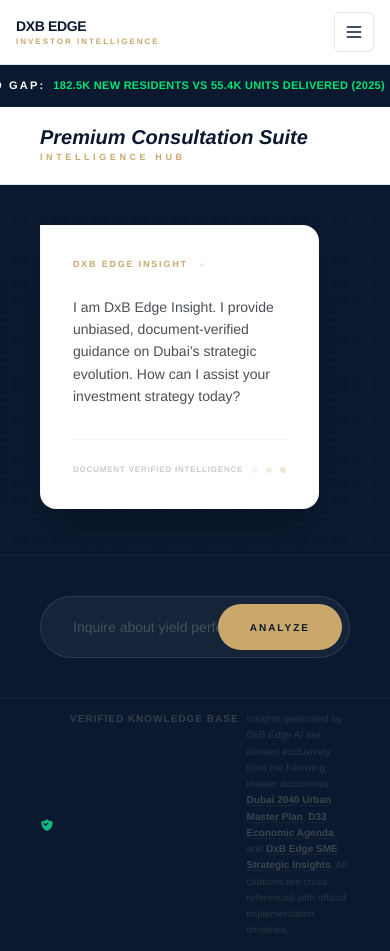
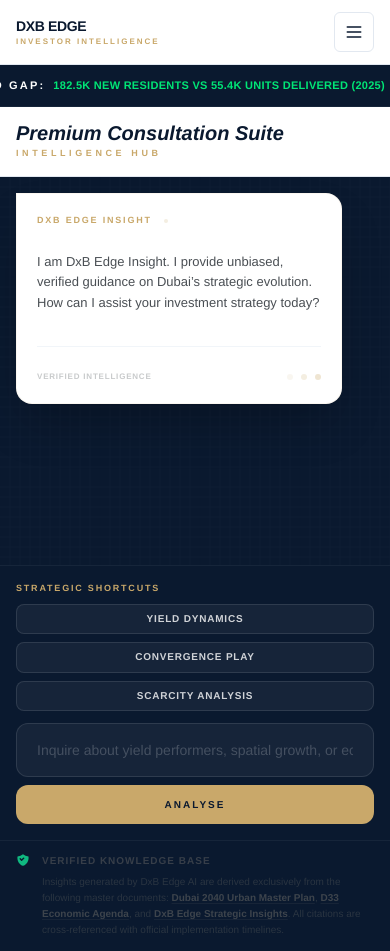
Before and after one commit to GidzM/dxbedge_insights, a React (Vite) app: page /#/ai-assistant in a window 390 px wide. Built offline with nearby package versions, Linux system fonts and the light colour scheme; a web font is replaced by a local one.

Commit message:
fixed prefilled prompt chips not appearing in mobile view and other layout issues

```diff
--- a/pages/AIAssistant.tsx
+++ b/pages/AIAssistant.tsx
@@ -61,12 +61,12 @@
       const dataRows = tableRows.slice(2);
 
       elements.push(
-        <div key={`table-${elements.length}`} className="my-8 overflow-x-auto border border-slate-200 rounded-lg shadow-sm">
-          <table className="w-full text-left border-collapse bg-white">
+        <div key={`table-${elements.length}`} className="my-8 w-full max-w-full overflow-x-auto border border-slate-200 rounded-lg shadow-sm">
+          <table className="w-full min-w-0 text-left border-collapse bg-white table-fixed">
             <thead>
               <tr className="bg-soft-grey border-b-2 border-brand-navy">
                 {headerRow.map((cell, i) => (
-                  <th key={i} className="px-4 py-3 text-[11px] font-black text-brand-navy uppercase tracking-widest">
+                  <th key={i} className="px-3 sm:px-4 py-2.5 sm:py-3 text-[10px] sm:text-[11px] font-black text-brand-navy uppercase tracking-widest break-words whitespace-normal align-top">
                     {cleanMarkdown(cell.trim())}
                   </th>
                 ))}
@@ -76,7 +76,7 @@
               {dataRows.map((row, i) => (
                 <tr key={i} className="border-b border-slate-100 last:border-0 hover:bg-slate-50 transition-colors">
                   {row.map((cell, j) => (
-                    <td key={j} className="px-4 py-3 text-[13px] font-medium text-slate-grey leading-relaxed">
+                    <td key={j} className="px-3 sm:px-4 py-2.5 sm:py-3 text-[12px] sm:text-[13px] font-medium text-slate-grey leading-relaxed break-words whitespace-normal align-top">
                       {parseInline(cell.trim())}
                     </td>
                   ))}
@@ -137,7 +137,7 @@
       elements.push(
         <div key={index} className="flex gap-4 items-start mb-4 pl-2">
           <span className="text-brand-gold font-bold mt-1 text-sm">•</span>
-          <p className="text-[14px] leading-[1.6] text-slate-grey font-medium flex-1">
+          <p className="text-[13px] sm:text-[14px] leading-[1.6] text-slate-grey font-medium flex-1">
             {parseInline(content)}
           </p>
         </div>
@@ -152,7 +152,7 @@
         );
       } else {
         elements.push(
-          <p key={index} className="text-[14px] leading-[1.6] text-slate-grey font-medium mb-6">
+          <p key={index} className="text-[13px] sm:text-[14px] leading-[1.6] text-slate-grey font-medium mb-4 sm:mb-6">
             {parseInline(trimmed)}
           </p>
         );
@@ -162,7 +162,7 @@
 
   if (isInsideTable) flushTable();
 
-  return <div className="formatted-message-container font-sans">{elements}</div>;
+  return <div className="formatted-message-container font-sans w-full min-w-0">{elements}</div>;
 };
 
 const DataTransparencyFooter: React.FC = () => {
@@ -190,15 +190,15 @@
   );
 
   return (
-    <div className="bg-brand-navy border-t border-white/5 py-3 px-10 flex items-center justify-center relative z-20">
-      <div className="flex items-center gap-4 max-w-4xl">
+    <div className="bg-brand-navy border-t border-white/5 py-3 px-4 sm:px-10 flex items-center justify-center relative z-20">
+      <div className="flex items-start sm:items-center gap-3 sm:gap-4 max-w-4xl w-full">
         <svg className="w-3.5 h-3.5 text-growth-green shrink-0" fill="currentColor" viewBox="0 0 20 20">
           <path fillRule="evenodd" d="M2.166 4.999A11.954 11.954 0 0010 1.944 11.954 11.954 0 0017.834 5c.11.65.166 1.32.166 2.001 0 5.225-3.34 9.67-8 11.317C5.34 16.67 2 12.225 2 7c0-.682.057-1.35.166-2.001zm9.496 3.123a1 1 0 10-1.414-1.414L8 8.914 6.707 7.621a1 1 0 00-1.414 1.414l2 2a1 1 0 001.414 0l3.5-3.5z" clipRule="evenodd" />
         </svg>
-        <div className="flex items-baseline gap-2 text-[10px] sm:text-[11px] font-sans leading-relaxed text-slate-grey/50">
-          <span className="font-black text-slate-grey/70 uppercase tracking-widest whitespace-nowrap">Verified Knowledge Base</span>
+        <div className="flex flex-col sm:flex-row sm:items-baseline gap-1 sm:gap-2 text-[10px] sm:text-[11px] font-sans leading-relaxed text-slate-grey/50 min-w-0">
+          <span className="font-black text-slate-grey/70 uppercase tracking-widest">Verified Knowledge Base</span>
           <p>
-            Insights generated by DxB Edge AI are derived exclusively from the following master documents: {renderDoc("Dubai 2040 Urban Master Plan")}, {renderDoc("D33 Economic Agenda")}, and {renderDoc("DxB Edge SME Strategic Insights")}. All citations are cross-referenced with official implementation timelines.
+            Insights generated by DxB Edge AI are derived exclusively from the following master documents: {renderDoc("Dubai 2040 Urban Master Plan")}, {renderDoc("D33 Economic Agenda")}, and {renderDoc("DxB Edge Strategic Insights")}. All citations are cross-referenced with official implementation timelines.
           </p>
         </div>
       </div>
@@ -210,7 +210,7 @@
   const [messages, setMessages] = useState<Message[]>([
     {
       role: 'model',
-      text: "I am DxB Edge Insight. I provide unbiased, document-verified guidance on Dubai’s strategic evolution. How can I assist your investment strategy today?"
+      text: "I am DxB Edge Insight. I provide unbiased, verified guidance on Dubai’s strategic evolution. How can I assist your investment strategy today?"
     }
   ]);
   const [input, setInput] = useState('');
@@ -219,10 +219,10 @@
   const latestMessageRef = useRef<HTMLDivElement>(null);
 
   useEffect(() => {
-    if (latestMessageRef.current && !isLoading) {
-      latestMessageRef.current.scrollIntoView({ behavior: 'smooth', block: 'start' });
+    if (latestMessageRef.current) {
+      latestMessageRef.current.scrollIntoView({ behavior: 'smooth', block: 'nearest' });
     }
-  }, [messages, isLoading]);
+  }, [messages]);
 
   const handleSend = async (textToSend?: string) => {
     const userMessage = textToSend || input.trim();
@@ -242,14 +242,26 @@
       });
 
       if (!response.ok) {
-        throw new Error(`Proxy request failed with status ${response.status}`);
+        let errorMessage = `Proxy request failed with status ${response.status}`;
+        try {
+          const errorData = await response.json() as { error?: string };
+          if (errorData.error) {
+            errorMessage = errorData.error;
+          }
+        } catch {
+          // Keep fallback status-based message when structured error details are unavailable.
+        }
+        throw new Error(errorMessage);
       }
 
       const data = await response.json() as { text?: string };
       setMessages(prev => [...prev, { role: 'model', text: data.text || "Communication timeout. Please re-verify strategic intent." }]);
     } catch (error) {
       console.error("Gemini proxy request failed", error);
-      setMessages(prev => [...prev, { role: 'model', text: "Strategic data stream interrupted. Connection protocols failing." }]);
+      const errorMessage = error instanceof Error
+        ? error.message
+        : "Connection protocols failing.";
+      setMessages(prev => [...prev, { role: 'model', text: `Strategic data stream interrupted. ${errorMessage}` }]);
     } finally {
       setIsLoading(false);
     }
@@ -258,7 +270,7 @@
   return (
     <div className="h-screen flex flex-col bg-brand-navy overflow-hidden font-sans">
       {/* Premium Header */}
-      <div className="bg-white border-b border-slate-200 px-10 py-5 flex items-center justify-between z-20 shadow-sm">
+      <div className="bg-white border-b border-slate-200 px-4 sm:px-10 py-4 sm:py-5 flex items-center justify-between z-20 shadow-sm">
         <div className="flex items-center gap-6">
           <div className="flex flex-col">
             <h1 className="font-serif font-bold text-xl text-brand-navy italic leading-none">Premium Consultation Suite</h1>
@@ -297,7 +309,7 @@
             <div className="pt-10 border-t border-white/5 mt-10">
               <div className="p-5 bg-white/5 border border-white/10 rounded-lg">
                 <p className="text-[9px] text-brand-gold font-black uppercase tracking-widest mb-2">Lead Strategist</p>
-                <p className="text-[10px] text-white/60 font-medium">Unbiased, document-verified guidance protocol activated.</p>
+                <p className="text-[10px] text-white/60 font-medium">Unbiased, verified guidance protocol activated.</p>
               </div>
             </div>
           </div>
@@ -310,17 +322,17 @@
             backgroundSize: '100px 100px'
           }} />
 
-          <div ref={scrollRef} className="flex-1 overflow-y-auto custom-scrollbar p-10 space-y-12 relative z-10 scroll-smooth">
+          <div ref={scrollRef} className="flex-1 overflow-y-auto overflow-x-hidden custom-scrollbar p-4 sm:p-10 space-y-6 sm:space-y-12 relative z-10 scroll-smooth [scrollbar-gutter:stable]">
             {messages.map((msg, idx) => (
               <div
                 key={idx}
                 ref={idx === messages.length - 1 ? latestMessageRef : null}
-                className={`flex ${msg.role === 'user' ? 'justify-end' : 'justify-start'} animate-fadeIn`}
+                className={`flex w-full min-w-0 ${msg.role === 'user' ? 'justify-end' : 'justify-start'} animate-fadeIn`}
               >
                 <div className={`shadow-2xl relative ${
                   msg.role === 'user'
-                    ? 'max-w-[60%] md:max-w-[50%] lg:max-w-[40%] bg-growth-green text-white p-5 md:p-6 rounded-2xl rounded-tr-none'
-                    : 'max-w-[90%] md:max-w-[85%] bg-white text-brand-navy p-8 md:p-10 border border-brand-gold/10 rounded-2xl rounded-tl-none'
+                    ? 'max-w-[88%] sm:max-w-[70%] md:max-w-[50%] lg:max-w-[40%] bg-growth-green text-white p-4 sm:p-5 md:p-6 rounded-2xl rounded-tr-none break-words'
+                    : 'max-w-[92%] sm:max-w-[90%] md:max-w-[85%] min-w-0 bg-white text-brand-navy p-5 sm:p-8 md:p-10 border border-brand-gold/10 rounded-2xl rounded-tl-none break-words'
                 }`}>
                   <div className="flex items-center gap-3 mb-6">
                     <span className={`text-[9px] font-black uppercase tracking-[0.2em] ${msg.role === 'user' ? 'text-white/40' : 'text-brand-gold'}`}>
@@ -332,14 +344,14 @@
                   {msg.role === 'model' ? (
                     <FormattedResponse text={msg.text} />
                   ) : (
-                    <div className="text-[14px] leading-[1.6] whitespace-pre-wrap font-medium">
+                    <div className="text-[13px] sm:text-[14px] leading-[1.6] whitespace-pre-wrap break-words font-medium">
                       {msg.text}
                     </div>
                   )}
 
                   {msg.role === 'model' && (
                     <div className="mt-8 pt-6 border-t border-slate-100 flex justify-between items-center">
-                      <span className="text-[8px] font-bold text-slate-grey/30 uppercase tracking-widest">Document Verified Intelligence</span>
+                      <span className="text-[8px] font-bold text-slate-grey/30 uppercase tracking-widest">Verified Intelligence</span>
                       <div className="flex gap-2">
                         <div className="w-1.5 h-1.5 bg-brand-gold/10 rounded-full" />
                         <div className="w-1.5 h-1.5 bg-brand-gold/20 rounded-full" />
@@ -364,23 +376,40 @@
             )}
           </div>
 
-          <div className="p-10 bg-brand-navy border-t border-white/5 relative z-20">
-            <div className="max-w-4xl mx-auto flex items-center gap-4">
-              <div className="relative flex-1">
+          <div className="px-4 py-4 sm:p-10 bg-brand-navy border-t border-white/5 relative z-20">
+            <div className="max-w-4xl mx-auto w-full flex flex-col gap-3">
+              <div className="lg:hidden w-full">
+                <p className="text-[9px] font-black text-brand-gold uppercase tracking-[0.2em] mb-2">Strategic Shortcuts</p>
+                <div className="flex flex-col gap-2">
+                  {STRATEGIC_SHORTCUTS.map((shortcut, idx) => (
+                    <button
+                      key={idx}
+                      onClick={() => handleSend(shortcut.query)}
+                      style={{ WebkitTapHighlightColor: 'transparent' }}
+                      className="w-full box-border appearance-none touch-manipulation select-none px-3 py-2 bg-white/5 border border-white/10 hover:bg-white/10 text-white/80 text-[10px] font-bold tracking-[0.08em] uppercase rounded-lg text-center leading-tight focus:outline-none active:scale-100"
+                    >
+                      {shortcut.title}
+                    </button>
+                  ))}
+                </div>
+              </div>
+
+              <div className="w-full flex flex-col sm:flex-row gap-2 sm:gap-3 items-stretch">
                 <input
                   type="text"
                   value={input}
                   onChange={(e) => setInput(e.target.value)}
                   onKeyDown={(e) => e.key === 'Enter' && handleSend()}
                   placeholder="Inquire about yield performers, spatial growth, or economic convergence..."
-                  className="w-full bg-white/5 border border-white/10 text-white pl-8 pr-32 py-5 text-sm focus:outline-none focus:border-brand-gold/50 transition-all rounded-full placeholder:text-white/20"
+                  className="flex-1 bg-white/5 border border-white/10 text-white px-5 sm:px-6 py-4 text-sm focus:outline-none focus:border-brand-gold/50 transition-all rounded-xl sm:rounded-full placeholder:text-white/20"
                 />
                 <button
                   onClick={() => handleSend()}
                   disabled={isLoading}
-                  className="absolute right-2 top-2 bottom-2 bg-brand-gold text-brand-navy px-8 text-[10px] font-bold uppercase tracking-[0.2em] rounded-full hover:bg-white transition-all disabled:opacity-50"
+                  style={{ WebkitTapHighlightColor: 'transparent' }}
+                  className="w-full sm:w-auto box-border appearance-none touch-manipulation select-none bg-brand-gold text-brand-navy px-6 sm:px-8 py-3 text-[10px] font-bold uppercase tracking-[0.2em] rounded-xl sm:rounded-full hover:bg-white transition-all disabled:opacity-50 focus:outline-none active:scale-100"
                 >
-                  Analyze
+                  Analyse
                 </button>
               </div>
             </div>
@@ -418,7 +447,7 @@
               <h4 className="text-[9px] font-black text-brand-gold uppercase tracking-[0.3em]">Compliance</h4>
             </div>
             <p className="text-[10px] text-white/40 leading-relaxed font-medium">
-              Intelligence stream limited to authorized sovereign datasets. Guidance provided is educational and document-verified.
+              Intelligence stream limited to authorized sovereign datasets. Guidance provided is educational and verified.
             </p>
           </div>
         </aside>
```
